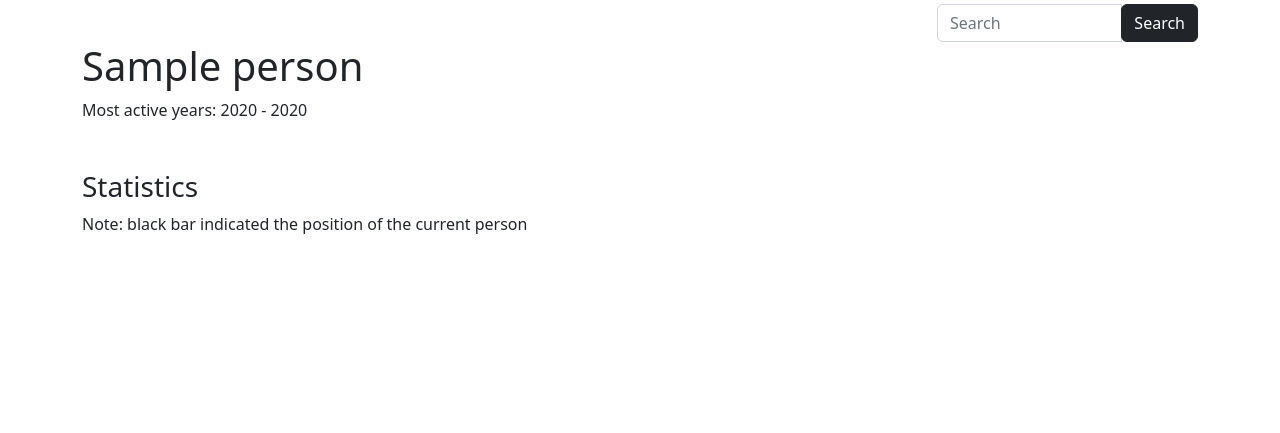
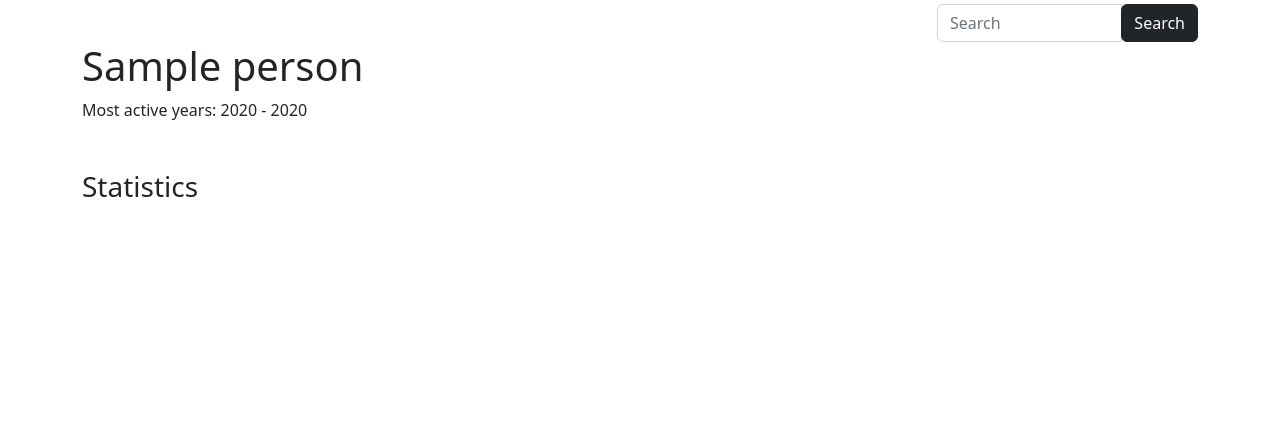
Before and after one commit to chooseanother/SEP6-MSDB, a Django app: template msdb/msdb/templates/person/person.html in a window 1280 px wide. Shown: the part 56-489 px from the top of the page. Run offline with Django 4.2, Linux system fonts and the light colour scheme; the template is opened without the code that fills it: most values are stand-ins (such as "Sample title", 1, 10 or a date in 2020); data that the repository does not hold is empty; parts of the project's set-up code (start-up, migrations or seed data) failed here and were passed over; some libraries are stand-ins or nearby versions.

Commit message:
Added black bar description for user and removed for person

```diff
--- a/msdb/msdb/templates/person/person.html
+++ b/msdb/msdb/templates/person/person.html
@@ -14,7 +14,6 @@
 {% endif %}
 
 <h3 class="mt-5">Statistics</h3>
-<p>Note: black bar indicated the position of the current person</p>
 <div id="loading">
   <div class="spinner-border m-5" role="status">
     <span class="visually-hidden">Loading...</span>
--- a/msdb/msdb/templates/users/user_detail.html
+++ b/msdb/msdb/templates/users/user_detail.html
@@ -32,6 +32,7 @@
 
 {% if reviews1 %}
   <h3 class="mt-5">Statistics</h3>
+  <p>Note: black bar indicated the position of the current user</p>
   <div id="loading">
     <div class="spinner-border m-5" role="status">
       <span class="visually-hidden">Loading...</span>
```
